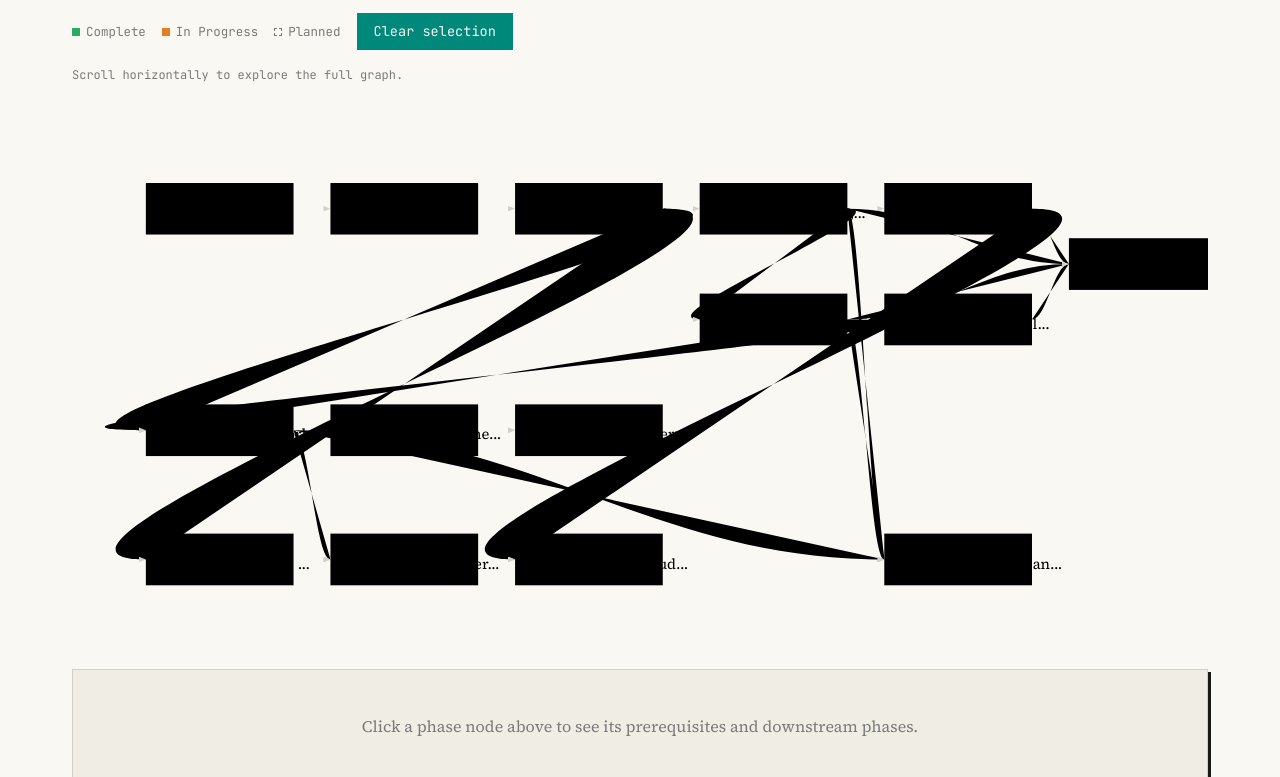
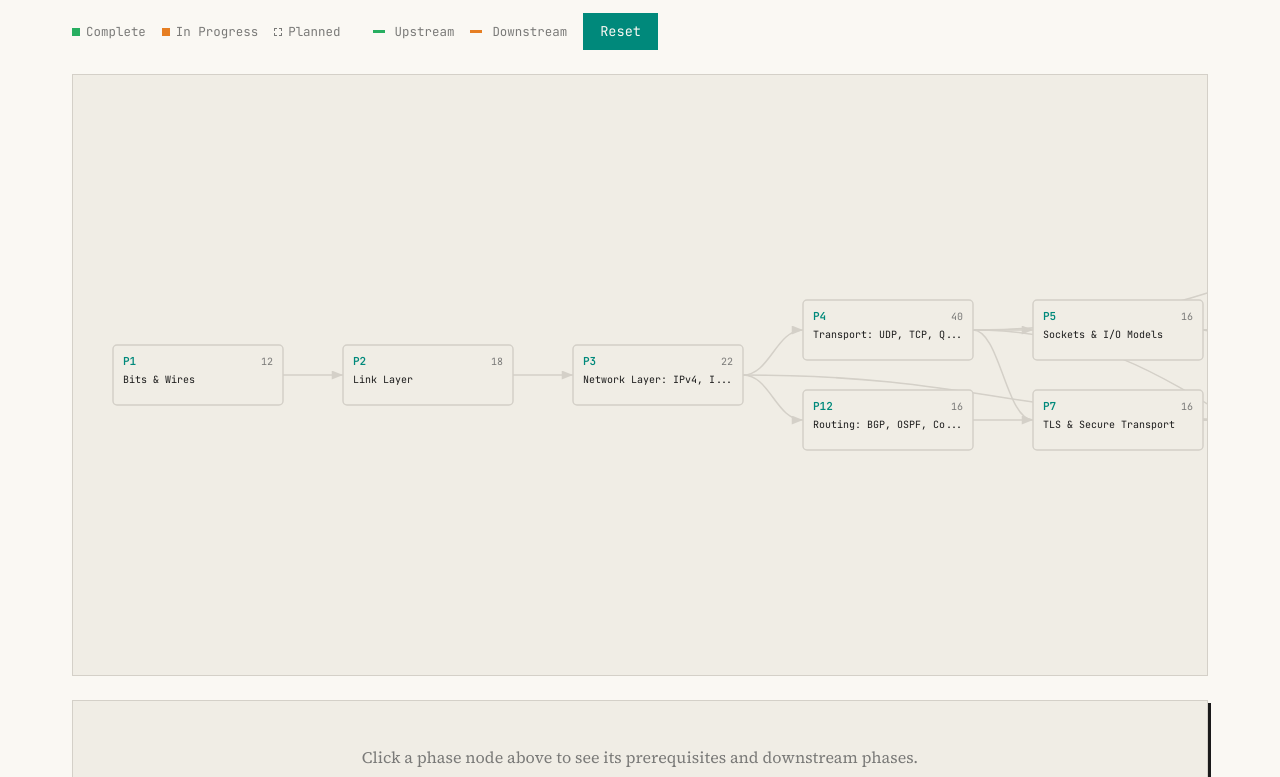
Before and after one commit to TanayK07/networking-from-scratch, a plain HTML site: page website/roadmap.html in a window 1280 px wide. Shown: the part 195-972 px from the top of the page. Drawn offline with nearby package versions, Linux system fonts and the light colour scheme; no server answers.

Commit message:
Rewrite roadmap with D3.js, fix CSS class mismatch
- Replace broken hand-coded SVG with D3.js v7 interactive graph
- DAG layout computed from dependency depth
- Click to highlight upstream (green) / downstream (orange)
- Zoom + pan via D3 zoom behavior
- Detail panel shows prereqs, unlocks, progress bar
- Fix CSS: was targeting .roadmap-svg, HTML had .graph
- New CSS targets #graph directly with proper fills/strokes

```diff
--- a/website/roadmap.html
+++ b/website/roadmap.html
@@ -26,19 +26,19 @@ if(localStorage.getItem('nfs_theme')==='dark'||(!localStorage.getItem('nfs_theme
 
 <main class="container" style="padding-top:40px;padding-bottom:80px;">
   <h1>Roadmap</h1>
-  <p class="text-muted" style="margin-bottom:16px;">Click any phase to see its prerequisites and what it unlocks downstream.</p>
+  <p class="text-muted" style="margin-bottom:16px;">Click any phase to highlight its prerequisites and what it unlocks. Scroll to pan, pinch to zoom.</p>
 
   <div class="legend">
     <span class="legend-item"><span class="status-sq done"></span> Complete</span>
     <span class="legend-item"><span class="status-sq inprogress"></span> In Progress</span>
     <span class="legend-item"><span class="status-sq planned"></span> Planned</span>
-    <button class="btn btn-small" onclick="clearSelection()">Clear selection</button>
+    <span class="legend-item" style="margin-left:16px"><span style="display:inline-block;width:12px;height:3px;background:#27ae60;vertical-align:middle;margin-right:4px"></span> Upstream</span>
+    <span class="legend-item"><span style="display:inline-block;width:12px;height:3px;background:#e67e22;vertical-align:middle;margin-right:4px"></span> Downstream</span>
+    <button class="btn btn-small" id="resetBtn">Reset</button>
   </div>
 
-  <p class="mono text-muted" style="font-size:0.75rem;margin:8px 0;">Scroll horizontally to explore the full graph.</p>
-
-  <div class="graph-container" style="overflow-x:auto;margin:24px 0;">
-    <svg class="graph" id="graph" viewBox="0 0 1300 580" preserveAspectRatio="xMinYMid meet" style="min-width:1200px;width:100%;height:auto;"></svg>
+  <div class="roadmap-container" style="margin:24px 0;border:1px solid var(--line-soft);background:var(--bg-surface);position:relative;min-height:500px;">
+    <svg id="graph" style="width:100%;height:560px;display:block;"></svg>
   </div>
 
   <div class="card" id="detail" style="margin-top:24px;">
@@ -55,16 +55,60 @@ if(localStorage.getItem('nfs_theme')==='dark'||(!localStorage.getItem('nfs_theme
   </div>
 </footer>
 
+<script src="https://d3js.org/d3.v7.min.js"></script>
 <script src="js/data.js"></script>
 <script src="js/progress.js"></script>
 <script src="js/header.js"></script>
 <script src="js/app.js"></script>
 <script>
-var NODE_W = 160, NODE_H = 56;
+(function() {
+  'use strict';
+
+  var NODE_W = 170, NODE_H = 60, PAD = 40;
   var selectedPhase = null;
 
   var PHASE_MAP = {};
   NFS.PHASES.forEach(function(p) { PHASE_MAP[p.id] = p; });
+
+  function computeDepths() {
+    var depth = {};
+    function getDepth(id) {
+      if (depth[id] !== undefined) return depth[id];
+      var p = PHASE_MAP[id];
+      if (!p || !p.deps || p.deps.length === 0) { depth[id] = 0; return 0; }
+      var maxDep = 0;
+      p.deps.forEach(function(d) { maxDep = Math.max(maxDep, getDepth(d)); });
+      depth[id] = maxDep + 1;
+      return depth[id];
+    }
+    NFS.PHASES.forEach(function(p) { getDepth(p.id); });
+    return depth;
+  }
+
+  function layoutNodes() {
+    var depths = computeDepths();
+    var columns = {};
+    NFS.PHASES.forEach(function(p) {
+      var d = depths[p.id];
+      if (!columns[d]) columns[d] = [];
+      columns[d].push(p);
+    });
+
+    var maxCol = Math.max.apply(null, Object.keys(columns).map(Number));
+    var colWidth = NODE_W + 60;
+
+    Object.keys(columns).forEach(function(col) {
+      var nodes = columns[col];
+      var totalH = nodes.length * NODE_H + (nodes.length - 1) * 30;
+      var startY = (560 - totalH) / 2;
+      nodes.forEach(function(p, i) {
+        p._x = PAD + parseInt(col) * colWidth;
+        p._y = Math.max(PAD, startY + i * (NODE_H + 30));
+      });
+    });
+
+    return (maxCol + 1) * colWidth + PAD * 2;
+  }
 
   function getUpstream(id, visited) {
     visited = visited || {};
@@ -80,7 +124,7 @@ function getUpstream(id, visited) {
     return result;
   }
 
-function getAllDownstream(id, visited) {
+  function getDownstream(id, visited) {
     visited = visited || {};
     if (visited[id]) return [];
     visited[id] = true;
@@ -88,64 +132,121 @@ function getAllDownstream(id, visited) {
     NFS.PHASES.forEach(function(p) {
       if (p.deps && p.deps.indexOf(id) !== -1) {
         result.push(p.id);
-      result = result.concat(getAllDownstream(p.id, visited));
+        result = result.concat(getDownstream(p.id, visited));
       }
     });
     return result;
   }
 
-function renderGraph() {
-  var svg = document.getElementById('graph');
+  function render() {
+    var svgEl = document.getElementById('graph');
+    var totalW = layoutNodes();
+    svgEl.style.minWidth = Math.max(totalW, 900) + 'px';
+
+    var svg = d3.select('#graph');
+    svg.selectAll('*').remove();
+
+    var defs = svg.append('defs');
+    defs.append('marker').attr('id','arrow').attr('viewBox','0 0 10 8')
+      .attr('refX',10).attr('refY',4).attr('markerWidth',8).attr('markerHeight',6)
+      .attr('orient','auto')
+      .append('polygon').attr('points','0,0 10,4 0,8').attr('class','edge-arrow');
+    defs.append('marker').attr('id','arrow-hl').attr('viewBox','0 0 10 8')
+      .attr('refX',10).attr('refY',4).attr('markerWidth',8).attr('markerHeight',6)
+      .attr('orient','auto')
+      .append('polygon').attr('points','0,0 10,4 0,8').attr('class','edge-arrow highlighted');
+
+    var g = svg.append('g');
+    var zoom = d3.zoom()
+      .scaleExtent([0.4, 2.5])
+      .on('zoom', function(event) { g.attr('transform', event.transform); });
+    svg.call(zoom);
+    svg.on('dblclick.zoom', null);
+
+    svg.on('click', function(event) {
+      if (event.target === svgEl || event.target.tagName === 'svg') {
+        selectedPhase = null;
+        render();
+        renderDetail();
+      }
+    });
+
     var upstream = selectedPhase ? getUpstream(selectedPhase) : [];
-  var downstream = selectedPhase ? getAllDownstream(selectedPhase) : [];
+    var downstream = selectedPhase ? getDownstream(selectedPhase) : [];
 
-  var html = '<defs>' +
-    '<marker id="arrow" viewBox="0 0 10 8" refX="10" refY="4" markerWidth="8" markerHeight="6" orient="auto"><polygon points="0,0 10,4 0,8" fill="var(--line-soft)"/></marker>' +
-    '<marker id="arrow-hl" viewBox="0 0 10 8" refX="10" refY="4" markerWidth="8" markerHeight="6" orient="auto"><polygon points="0,0 10,4 0,8" fill="var(--accent)"/></marker>' +
-  '</defs>';
-
-  // Draw edges first
+    var edgeData = [];
     NFS.PHASES.forEach(function(p) {
       if (!p.deps) return;
       p.deps.forEach(function(depId) {
         var dep = PHASE_MAP[depId];
         if (!dep) return;
-      var x1 = dep.x + NODE_W, y1 = dep.y + NODE_H / 2;
-      var x2 = p.x, y2 = p.y + NODE_H / 2;
-      var dx = Math.abs(x2 - x1) * 0.4;
-      var isHl = selectedPhase && ((p.id === selectedPhase && upstream.indexOf(depId) !== -1) ||
-                                    (depId === selectedPhase && downstream.indexOf(p.id) !== -1) ||
-                                    (upstream.indexOf(depId) !== -1 && upstream.indexOf(p.id) !== -1) ||
-                                    (downstream.indexOf(depId) !== -1 && downstream.indexOf(p.id) !== -1));
-      var isDimmed = selectedPhase && !isHl && p.id !== selectedPhase && depId !== selectedPhase;
-      var cls = isDimmed ? 'edge dimmed' : isHl ? 'edge highlighted' : 'edge';
-      var marker = isHl ? 'url(#arrow-hl)' : 'url(#arrow)';
-      html += '<path class="' + cls + '" d="M' + x1 + ' ' + y1 + ' C' + (x1 + dx) + ' ' + y1 + ',' + (x2 - dx) + ' ' + y2 + ',' + x2 + ' ' + y2 + '" marker-end="' + marker + '"/>';
+        edgeData.push({ from: dep, to: p, fromId: depId, toId: p.id });
       });
     });
 
-  // Draw nodes
-  NFS.PHASES.forEach(function(p, i) {
-    var isSelected = p.id === selectedPhase;
-    var isUp = upstream.indexOf(p.id) !== -1;
-    var isDown = downstream.indexOf(p.id) !== -1;
-    var isDimmed = selectedPhase && !isSelected && !isUp && !isDown;
-    var cls = 'node';
-    if (isSelected) cls += ' selected';
-    else if (isUp) cls += ' upstream';
-    else if (isDown) cls += ' downstream';
-    if (isDimmed) cls += ' dimmed';
-    if (p.bonus) cls += ' bonus';
-
-    html += '<g class="' + cls + '" onclick="selectPhase(\'' + p.id + '\')" style="cursor:pointer">' +
-      '<rect x="' + p.x + '" y="' + p.y + '" width="' + NODE_W + '" height="' + NODE_H + '" rx="0"/>' +
-      '<text x="' + (p.x + 10) + '" y="' + (p.y + 20) + '" class="node-id">' + p.id + '</text>' +
-      '<text x="' + (p.x + 10) + '" y="' + (p.y + 38) + '" class="node-title">' + p.title.substring(0, 20) + (p.title.length > 20 ? '...' : '') + '</text>' +
-      '<text x="' + (p.x + NODE_W - 10) + '" y="' + (p.y + 20) + '" class="node-count" text-anchor="end">' + p.count + '</text>' +
-    '</g>';
+    g.selectAll('.edge-path').data(edgeData).enter()
+      .append('path')
+      .attr('class', function(d) {
+        if (!selectedPhase) return 'edge';
+        var isHl = (d.toId === selectedPhase && upstream.indexOf(d.fromId) !== -1) ||
+                   (d.fromId === selectedPhase && downstream.indexOf(d.toId) !== -1) ||
+                   (upstream.indexOf(d.fromId) !== -1 && upstream.indexOf(d.toId) !== -1) ||
+                   (downstream.indexOf(d.fromId) !== -1 && downstream.indexOf(d.toId) !== -1);
+        return isHl ? 'edge highlighted' : 'edge dimmed';
+      })
+      .attr('d', function(d) {
+        var x1 = d.from._x + NODE_W, y1 = d.from._y + NODE_H / 2;
+        var x2 = d.to._x, y2 = d.to._y + NODE_H / 2;
+        var dx = Math.abs(x2 - x1) * 0.45;
+        return 'M' + x1 + ',' + y1 + ' C' + (x1+dx) + ',' + y1 + ' ' + (x2-dx) + ',' + y2 + ' ' + x2 + ',' + y2;
+      })
+      .attr('marker-end', function(d) {
+        if (!selectedPhase) return 'url(#arrow)';
+        var isHl = (d.toId === selectedPhase && upstream.indexOf(d.fromId) !== -1) ||
+                   (d.fromId === selectedPhase && downstream.indexOf(d.toId) !== -1) ||
+                   (upstream.indexOf(d.fromId) !== -1 && upstream.indexOf(d.toId) !== -1) ||
+                   (downstream.indexOf(d.fromId) !== -1 && downstream.indexOf(d.toId) !== -1);
+        return isHl ? 'url(#arrow-hl)' : 'url(#arrow)';
       });
 
-  svg.innerHTML = html;
+    var nodes = g.selectAll('.node').data(NFS.PHASES).enter()
+      .append('g')
+      .attr('class', function(p) {
+        var cls = 'node';
+        if (selectedPhase) {
+          if (p.id === selectedPhase) cls += ' selected';
+          else if (upstream.indexOf(p.id) !== -1) cls += ' upstream';
+          else if (downstream.indexOf(p.id) !== -1) cls += ' downstream';
+          else cls += ' dimmed';
+        }
+        if (p.bonus) cls += ' bonus';
+        return cls;
+      })
+      .attr('transform', function(p) { return 'translate(' + p._x + ',' + p._y + ')'; })
+      .on('click', function(event, p) {
+        event.stopPropagation();
+        selectedPhase = (selectedPhase === p.id) ? null : p.id;
+        render();
+        renderDetail();
+      });
+
+    nodes.append('rect')
+      .attr('width', NODE_W).attr('height', NODE_H).attr('rx', 4);
+
+    nodes.append('text').attr('class','node-id')
+      .attr('x', 10).attr('y', 20)
+      .text(function(p) { return p.id + (p.bonus ? ' BONUS' : ''); });
+
+    nodes.append('text').attr('class','node-title')
+      .attr('x', 10).attr('y', 38)
+      .text(function(p) { return p.title.length > 22 ? p.title.substring(0,22) + '...' : p.title; });
+
+    nodes.append('text').attr('class','node-count')
+      .attr('x', NODE_W - 10).attr('y', 20).attr('text-anchor','end')
+      .text(function(p) { return p.count; });
+
+    nodes.append('title')
+      .text(function(p) { return p.id + ': ' + p.title + '\n' + p.count + ' lessons\n' + p.desc; });
   }
 
   function renderDetail() {
@@ -161,45 +262,56 @@ function renderDetail() {
       if (ph.deps && ph.deps.indexOf(selectedPhase) !== -1) down.push(ph.id);
     });
 
-  var html = '<div style="padding:20px;">' +
-    '<div style="display:flex;align-items:center;gap:12px;margin-bottom:12px;">' +
-      '<span class="mono text-accent" style="font-size:1.2rem;">' + p.id + '</span>' +
-      '<h3 style="margin:0;">' + p.title + '</h3>' +
+    var pIdx = NFS.PHASES.indexOf(p);
+    var done = NFS.progress ? NFS.progress.phaseDone(pIdx) : 0;
+    var pct = p.count > 0 ? Math.round(done / p.count * 100) : 0;
+
+    var html = '<div style="padding:24px;">' +
+      '<div style="display:flex;align-items:center;gap:12px;margin-bottom:8px;">' +
+        '<span class="mono text-accent" style="font-size:1.3rem;font-weight:600;">' + p.id + '</span>' +
+        '<h3 style="margin:0;font-family:var(--font-display);font-size:1.4rem;">' + p.title + '</h3>' +
       '</div>' +
-    '<p class="text-muted" style="margin-bottom:16px;">' + p.desc + '</p>' +
-    '<p class="mono" style="font-size:0.85rem;margin-bottom:16px;">' + p.count + ' lessons</p>' +
+      '<p class="text-muted" style="margin-bottom:12px;">' + p.desc + '</p>' +
+      '<div style="display:flex;align-items:center;gap:12px;margin-bottom:20px;">' +
+        '<span class="mono" style="font-size:0.85rem;">' + p.count + ' lessons</span>' +
+        '<div style="flex:1;max-width:200px;height:4px;background:var(--line-soft);border-radius:2px;">' +
+          '<div style="width:' + pct + '%;height:100%;background:var(--accent);border-radius:2px;transition:width 0.3s;"></div>' +
+        '</div>' +
+        '<span class="mono text-muted" style="font-size:0.75rem;">' + done + '/' + p.count + '</span>' +
+      '</div>' +
       '<div style="display:grid;grid-template-columns:1fr 1fr;gap:24px;">' +
         '<div><h4 class="mono text-muted" style="font-size:0.75rem;margin-bottom:8px;">PREREQUISITES</h4>';
 
     if (deps.length === 0) html += '<span class="text-muted">None — start here</span>';
     else deps.forEach(function(d) {
-    html += '<a href="#" onclick="selectPhase(\'' + d + '\');return false;" class="text-accent mono" style="display:block;margin-bottom:4px;">' + d + ' — ' + PHASE_MAP[d].title + '</a>';
+      html += '<a href="#" onclick="NFS_selectPhase(\'' + d + '\');return false;" class="text-accent mono" style="display:block;margin-bottom:4px;">' + d + ' — ' + PHASE_MAP[d].title + '</a>';
     });
 
     html += '</div><div><h4 class="mono text-muted" style="font-size:0.75rem;margin-bottom:8px;">UNLOCKS</h4>';
     if (down.length === 0) html += '<span class="text-muted">Terminal phase</span>';
     else down.forEach(function(d) {
-    html += '<a href="#" onclick="selectPhase(\'' + d + '\');return false;" class="text-accent mono" style="display:block;margin-bottom:4px;">' + d + ' — ' + PHASE_MAP[d].title + '</a>';
+      html += '<a href="#" onclick="NFS_selectPhase(\'' + d + '\');return false;" class="text-accent mono" style="display:block;margin-bottom:4px;">' + d + ' — ' + PHASE_MAP[d].title + '</a>';
     });
 
     html += '</div></div></div>';
     el.innerHTML = html;
   }
 
-function selectPhase(id) {
-  selectedPhase = selectedPhase === id ? null : id;
-  renderGraph();
+  window.NFS_selectPhase = function(id) {
+    selectedPhase = (selectedPhase === id) ? null : id;
+    render();
     renderDetail();
-}
+  };
 
-function clearSelection() {
+  document.getElementById('resetBtn').addEventListener('click', function() {
     selectedPhase = null;
-  renderGraph();
+    render();
     renderDetail();
-}
+  });
 
-renderGraph();
+  render();
   renderDetail();
+})();
 </script>
 
 </body>
```
Also changed, not shown: website/css/style.css (+22 -59 lines). Lines whose indentation alone changed are shown as unchanged.
